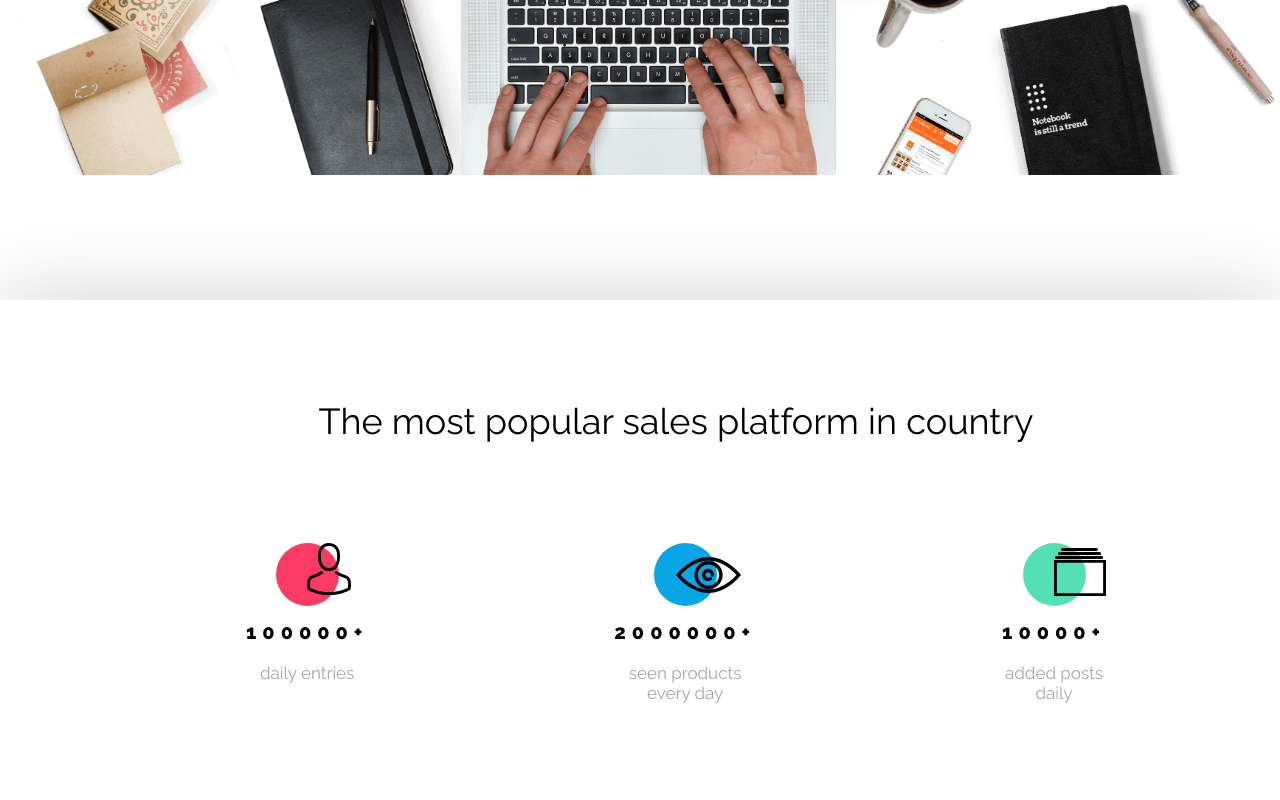
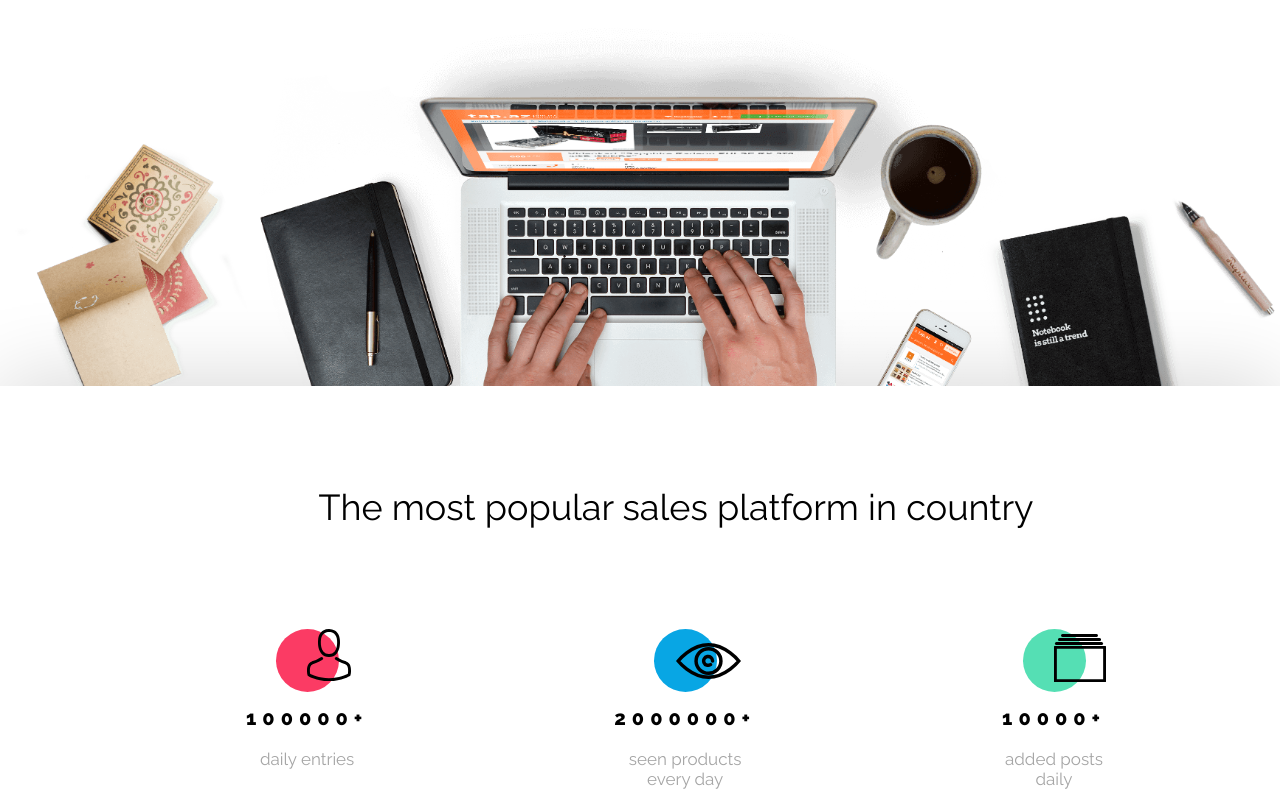
Before and after one commit to AdLap/Best-shop, a plain HTML site: page index.html in a window 1280 px wide. Shown: the part 609-1409 px from the top of the page. Drawn offline with nearby package versions, Linux system fonts and the light colour scheme.

Commit message:
repear img section open

```diff
--- a/css/style.css
+++ b/css/style.css
@@ -132,10 +132,12 @@ a {
 }
 .open-img-box {
     position: relative;
-    width: 100%;
+    width: 100vw;
+    height: 594px;
 }
 .open-img {
     position: absolute;
+    bottom: 0;
     width: 100%;
 }
                                                     /* SECTION STATISTIC */
@@ -148,7 +150,6 @@ a {
     justify-content: space-evenly;
 }
 .statistic-title {
-    margin-top: 31.75rem/*508px*/;
     text-align: center;
     padding-top: 6.25rem/*100px*/;
 }
@@ -356,3 +357,4 @@ a {
     height: 100%;
     position: absolute;
 }
+                                                        /* SECTION PRICING */
```
Also changed, not shown: index.html (+3 -1 lines).
